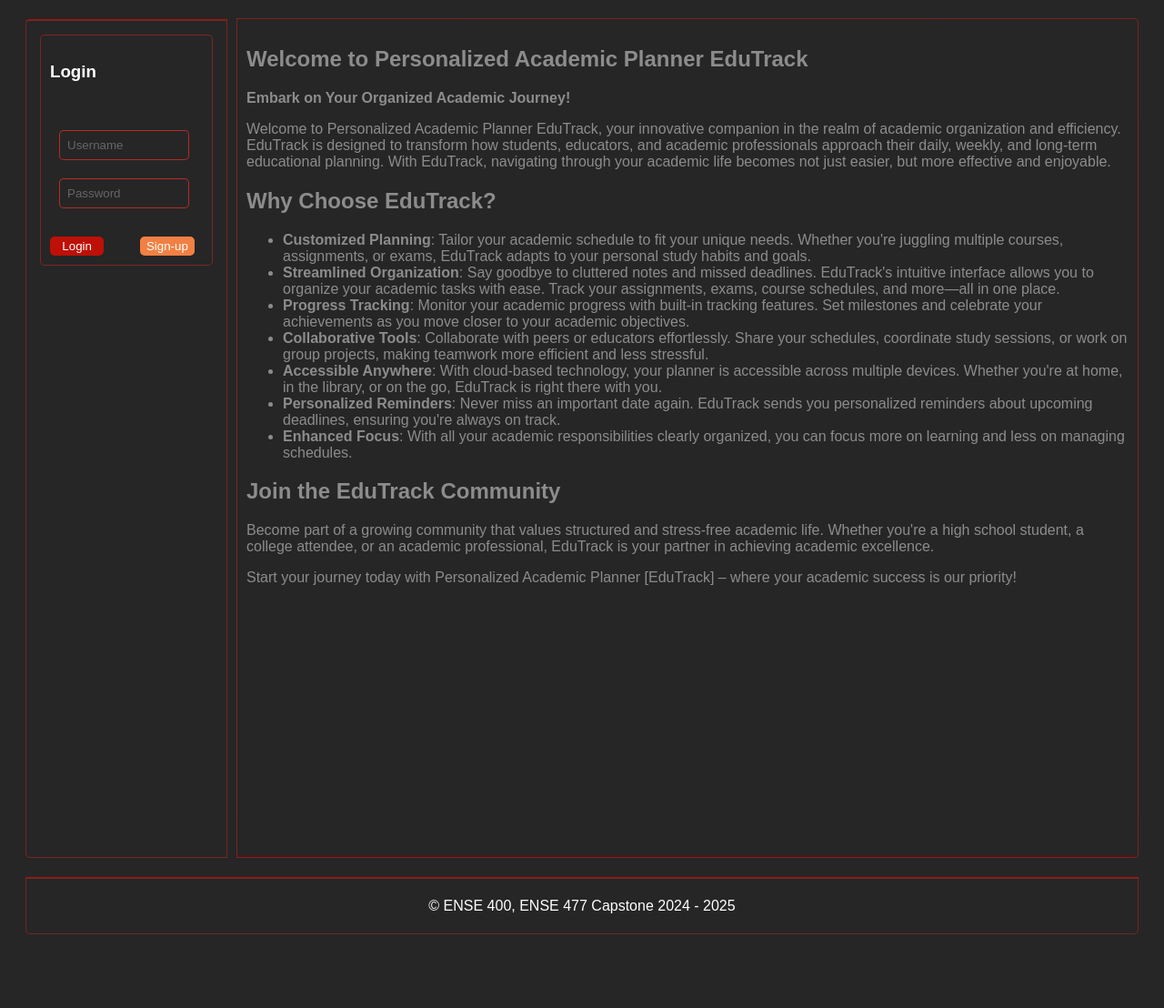
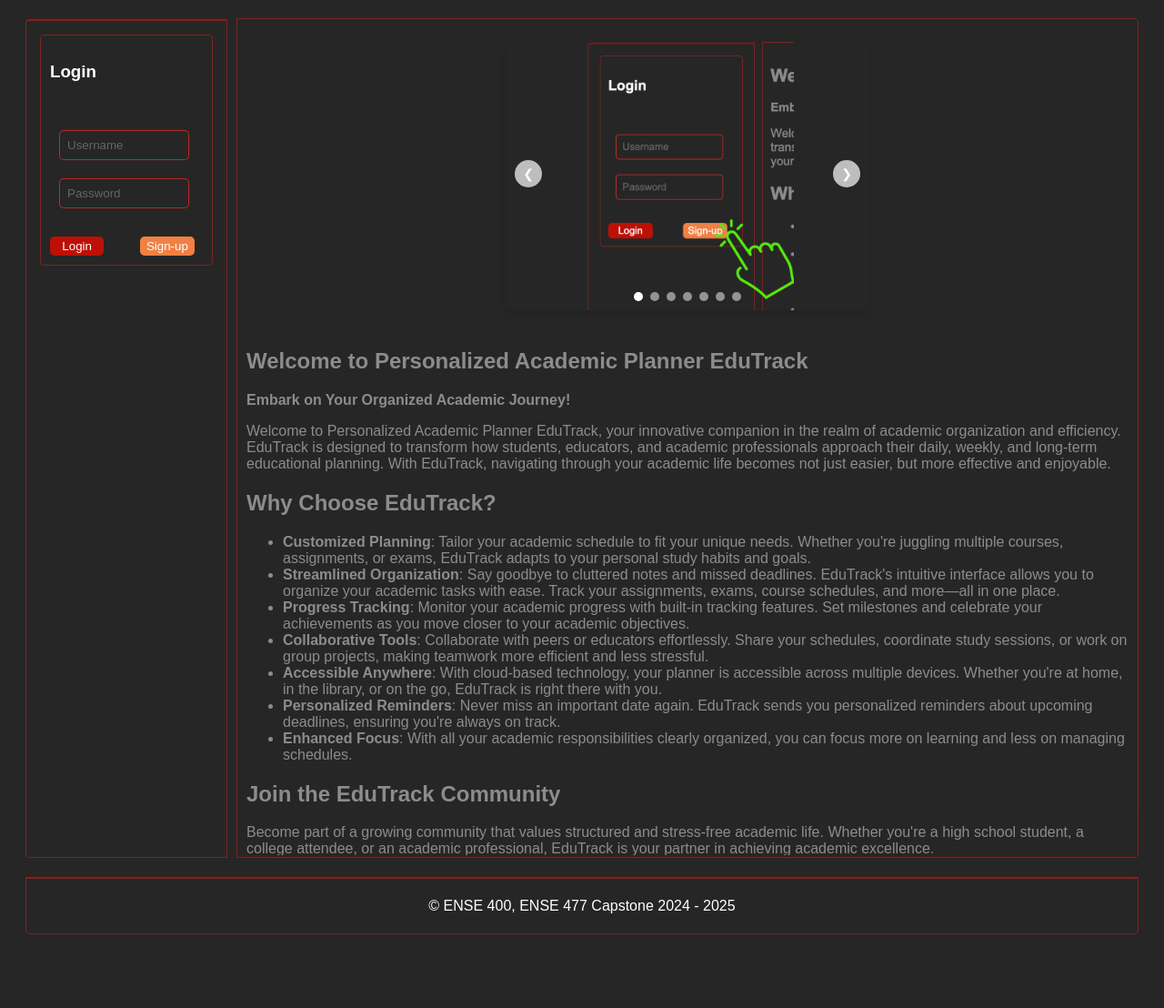
Before and after one commit to bilalalissa/EduTrack-ENSE477, a PHP site: page / in a window 1280 px wide. Shown: the part 122-1230 px from the top of the page at 91% size. Run offline with PHP 8.4, Linux system fonts and the light colour scheme.

Commit message:
carousel

```diff
--- /dev/null
+++ b/css/carousel.css
@@ -0,0 +1,113 @@
+.carousel-container {
+    width: 100%;
+    max-width: 400px;
+    margin: 0 auto 2rem;
+    padding: 10px;
+}
+
+/* Add styles for right-section scrolling */
+.right-section {
+    max-height: 80vh;
+    /* Set maximum height to 80% of viewport height */
+    overflow-y: auto;
+    /* Enable vertical scrolling */
+    scrollbar-width: thin;
+    /* For Firefox */
+    scrollbar-color: rgba(155, 155, 155, 0.7) transparent;
+    /* For Firefox */
+}
+
+/* Webkit scrollbar styling (Chrome, Safari, Edge) */
+.right-section::-webkit-scrollbar {
+    width: 8px;
+}
+
+.right-section::-webkit-scrollbar-track {
+    background: transparent;
+}
+
+.right-section::-webkit-scrollbar-thumb {
+    background-color: rgba(155, 155, 155, 0.7);
+    border-radius: 4px;
+}
+
+.right-section::-webkit-scrollbar-thumb:hover {
+    background-color: rgba(155, 155, 155, 0.9);
+}
+
+.carousel {
+    position: relative;
+    overflow: hidden;
+    border-radius: 8px;
+    box-shadow: 0 4px 8px rgba(0, 0, 0, 0.1);
+}
+
+.carousel-track {
+    display: flex;
+    transition: transform 0.5s ease-in-out;
+}
+
+.carousel-slide {
+    flex: 0 0 100%;
+    width: 100%;
+}
+
+.carousel-slide img {
+    width: 100%;
+    height: 300px;
+    display: block;
+    object-fit: contain;
+}
+
+.carousel-button {
+    position: absolute;
+    top: 50%;
+    transform: translateY(-50%);
+    background: rgba(255, 255, 255, 0.7);
+    border: none;
+    width: 30px;
+    height: 30px;
+    border-radius: 50%;
+    cursor: pointer;
+    font-size: 14px;
+    display: flex;
+    align-items: center;
+    justify-content: center;
+    transition: background-color 0.3s;
+    z-index: 2;
+}
+
+.carousel-button:hover {
+    background: rgba(255, 255, 255, 0.9);
+}
+
+.carousel-button.prev {
+    left: 10px;
+}
+
+.carousel-button.next {
+    right: 10px;
+}
+
+.carousel-dots {
+    position: absolute;
+    bottom: 10px;
+    left: 50%;
+    transform: translateX(-50%);
+    display: flex;
+    gap: 8px;
+    z-index: 2;
+}
+
+.carousel-dot {
+    width: 10px;
+    height: 10px;
+    border-radius: 50%;
+    background: rgba(255, 255, 255, 0.5);
+    cursor: pointer;
+    transition: background-color 0.3s;
+}
+
+.carousel-dot.active {
+    background: white;
+}
--- a/index.php
+++ b/index.php
@@ -209,6 +209,7 @@ if (!isset($_SESSION['username'])) {
     <meta name="viewport" content="width=device-width, initial-scale=1.0">
     <title>[EduTrack] Personalized Academic Planner</title>
     <link rel="stylesheet" href="css/styles.css">
+    <link rel="stylesheet" href="css/carousel.css">
 </head>
 
 <body>
@@ -266,15 +267,44 @@ if (!isset($_SESSION['username'])) {
                         <input type="password" id="password" name="password" required placeholder="Password">
                     </div>
                     <div class="form-footer">
-                    <button type="submit" id="loginButton">Login</button>
-                    <button type="button" id="signupButton">Sign-up</button>
+                        <button type="submit" id="loginButton">Login</button>
+                        <button type="button" id="signupButton">Sign-up</button>
                     </div>
                 </form>
             </div>
 
             <div class="right-section">
                 <div class="content">
-                    <!-- TODO add corosal-->
+                    <div class="carousel-container">
+                        <div class="carousel">
+                            <div class="carousel-track">
+                                <div class="carousel-slide">
+                                    <img src="media/imgs/01.png" alt="EduTrack Screenshot 1">
+                                </div>
+                                <div class="carousel-slide">
+                                    <img src="media/imgs/02.png" alt="EduTrack Screenshot 2">
+                                </div>
+                                <div class="carousel-slide">
+                                    <img src="media/imgs/03.png" alt="EduTrack Screenshot 3">
+                                </div>
+                                <div class="carousel-slide">
+                                    <img src="media/imgs/04.png" alt="EduTrack Screenshot 4">
+                                </div>
+                                <div class="carousel-slide">
+                                    <img src="media/imgs/05.png" alt="EduTrack Screenshot 5">
+                                </div>
+                                <div class="carousel-slide">
+                                    <img src="media/imgs/06.png" alt="EduTrack Screenshot 6">
+                                </div>
+                                <div class="carousel-slide">
+                                    <img src="media/imgs/07.png" alt="EduTrack Screenshot 7">
+                                </div>
+                            </div>
+                            <button class="carousel-button prev">&#10094;</button>
+                            <button class="carousel-button next">&#10095;</button>
+                            <div class="carousel-dots"></div>
+                        </div>
+                    </div>
 
                     <h2>Welcome to Personalized Academic Planner EduTrack</h2>
                     <p><strong>Embark on Your Organized Academic Journey!</strong></p>
@@ -348,6 +378,7 @@ if (!isset($_SESSION['username'])) {
 
     <script src="js/script.js"></script>
     <script src="js/script2.js"></script>
+    <script src="js/carousel.js"></script>
 
 </body>
 
--- /dev/null
+++ b/js/carousel.js
@@ -0,0 +1,54 @@
+document.addEventListener('DOMContentLoaded', () => {
+    const track = document.querySelector('.carousel-track');
+    const slides = Array.from(track.children);
+    const nextButton = document.querySelector('.carousel-button.next');
+    const prevButton = document.querySelector('.carousel-button.prev');
+    const dotsContainer = document.querySelector('.carousel-dots');
+
+    // Set up initial slide positions
+    const slideWidth = slides[0].getBoundingClientRect().width;
+    slides.forEach((slide, index) => {
+        slide.style.left = slideWidth * index + 'px';
+    });
+
+    // Create dot indicators
+    slides.forEach((_, index) => {
+        const dot = document.createElement('div');
+        dot.classList.add('carousel-dot');
+        if (index === 0) dot.classList.add('active');
+        dotsContainer.appendChild(dot);
+    });
+
+    const dots = Array.from(dotsContainer.children);
+
+    let currentSlide = 0;
+    const totalSlides = slides.length;
+
+    // Function to move to a specific slide
+    const moveToSlide = (targetIndex) => {
+        if (targetIndex < 0) targetIndex = totalSlides - 1;
+        if (targetIndex >= totalSlides) targetIndex = 0;
+
+        track.style.transform = `translateX(-${targetIndex * slideWidth}px)`;
+
+        // Update active dot
+        dots.forEach(dot => dot.classList.remove('active'));
+        dots[targetIndex].classList.add('active');
+
+        currentSlide = targetIndex;
+    };
+
+    // Event listeners for next and previous buttons
+    nextButton.addEventListener('click', () => moveToSlide(currentSlide + 1));
+    prevButton.addEventListener('click', () => moveToSlide(currentSlide - 1));
+
+    // Event listeners for dot indicators
+    dots.forEach((dot, index) => {
+        dot.addEventListener('click', () => moveToSlide(index));
+    });
+
+    // Auto-advance carousel every 5 seconds
+    setInterval(() => {
+        moveToSlide(currentSlide + 1);
+    }, 5000);
+});
```
Also changed, not shown: media/imgs/01.png (added), media/imgs/02.png (added), media/imgs/03.png (added), media/imgs/04.png (added), media/imgs/05.png (added), media/imgs/06.png (added), media/imgs/07.png (added), 2 other files.
